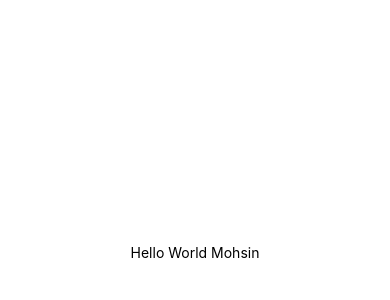
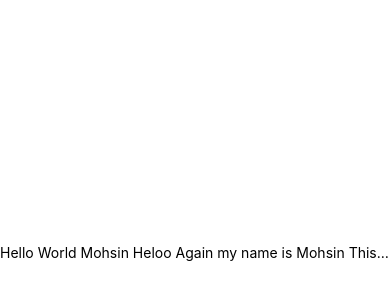
Before and after one commit to mohsin-8/RNpractice, a React Native app: screen / in a window 390 px wide. Shown: the part 170-470 px from the top of the page. Built offline with nearby package versions, Linux system fonts and the light colour scheme.

Commit message:
Practice on Text Components

```diff
--- a/App.js
+++ b/App.js
@@ -4,10 +4,11 @@ import { StyleSheet, Text, View } from 'react-native';
 
 export default function App() {
   console.log('App executed');
+  const handled = () => console.log('Text pressed');
 
   return (
     <View style={styles.container}>
-      <Text>Hello World Mohsin</Text>
+      <Text numberOfLines={1} onPress={handled}>Hello World Mohsin Heloo Again my name is Mohsin This is line number two can you change the code ?</Text>
       <StatusBar style="auto" />
     </View>
   );
```
